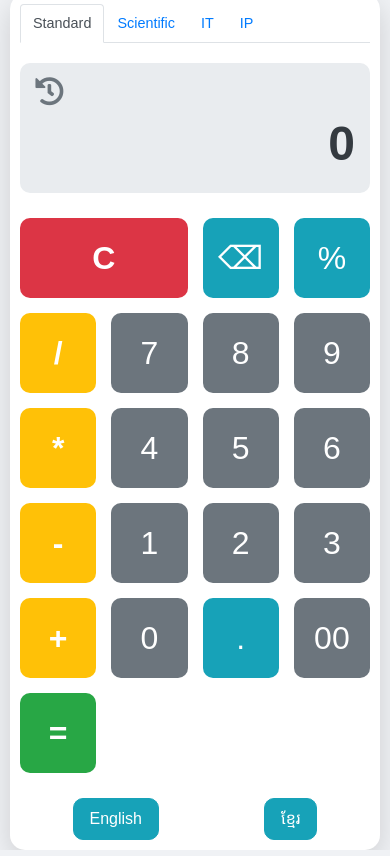
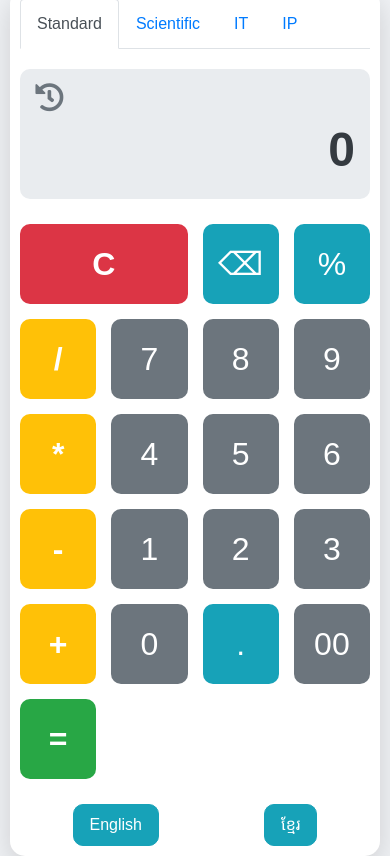
Before and after one commit to Thea474/kh-calculator.io, a plain HTML site: page index.html in a window 390 px wide. Drawn offline with nearby package versions, Linux system fonts and the light colour scheme.

Commit message:
Improve mobile tab navigation sizing for better clickability

```diff
--- a/index.html
+++ b/index.html
@@ -45,8 +45,8 @@
                 height: 25px;
             }
             .nav-tabs .nav-link {
-                font-size: 0.9em;
-                padding: 0.5rem 0.75rem;
+                font-size: 1em;
+                padding: 0.75rem 1rem;
             }
             .lang-buttons {
                 margin-top: 15px;
```
